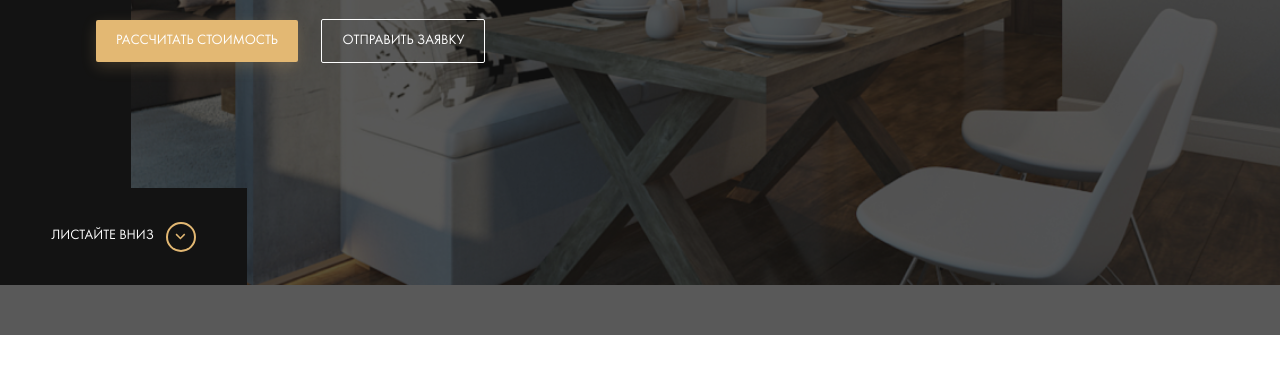
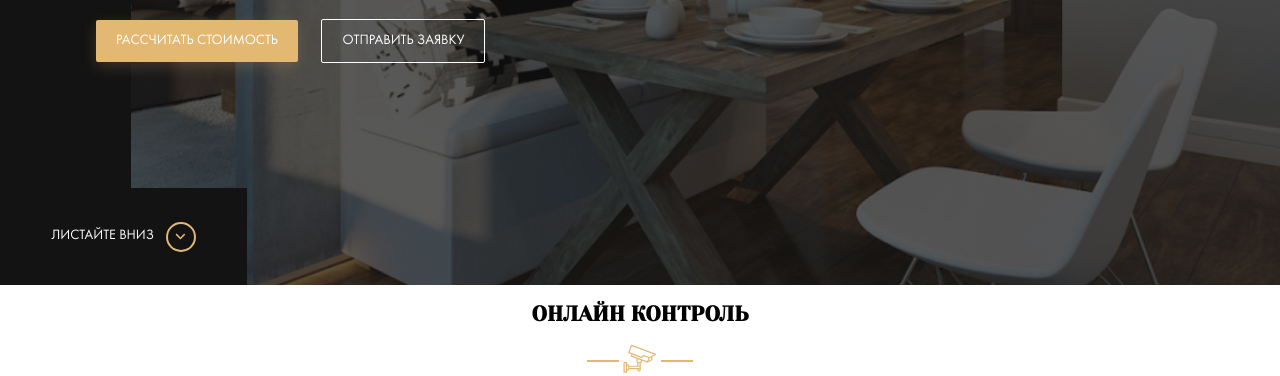
Before and after one commit to AlexGerman1337/trytogetbrain666, a website: page index.html in a window 1280 px wide. Shown: the part 515-891 px from the top of the page. Before the commit the page ends 850 px from the top, so only its background shows below. Drawn offline with Linux system fonts and the light colour scheme; files whose address does not match are found by name.

Commit message:
feat: add control section aтв move settings in settigns.sass

```diff
--- a/index.html
+++ b/index.html
@@ -52,6 +52,21 @@
     <a href="#" class="hero__scroll-down">Листайте вниз</a>
   </section>
   <!-- hero -->
+  <section class="control section">
+    <div class="container">
+      <div class="section-title">
+        <h2 class="section-title__heading">Онлайн контроль</h2>
+        <!-- /.section-title__heading -->
+        <div class="section-title__image">
+          <img src="img/Vectorvideo.svg" alt="video">
+        </div>
+        <!-- /.section title__image -->
+      </div>
+      <!-- /.section-title -->
+    </div>
+    <!-- /.container -->
+  </section>
+  <!-- /.control section -->
 </main>
 
 
--- /dev/null
+++ b/sass/_settings.sass
@@ -0,0 +1,22 @@
+*, *:before, *:after
+  box-sizing: border-box
+  // правило говорит о том что не надо считать высоту с учетом внутренного отступа - убрало прокрутку
+
+body
+  font-family: 'Futura Book', sans-serif
+  font-size: 14px
+.section
+  &-title
+    text-align: center
+    text-transform: uppercase
+    font-family: 'Yeseva One', cursive
+    &__image
+      display: flex
+      align-items: center
+      justify-content: center
+     &::before, &::after
+        content: ''
+        width: 32px
+        height: 2px
+        background-color: $primary
+        margin: 0px 10px
--- a/sass/style.sass
+++ b/sass/style.sass
@@ -3,14 +3,7 @@
 @import _variables
 @import _interface
 @import _grid
+@import 'settings'
 @import templates/_header
 @import templates/_hero
-
-
-*, *:before, *:after
-  box-sizing: border-box
-  // правило говорит о том что не надо считать высоту с учетом внутренного отступа - убрало прокрутку
-
-body
-  font-family: 'Futura Book', sans-serif
-  font-size: 14px
+@import templates/_control
--- a/sass/templates/_hero.sass
+++ b/sass/templates/_hero.sass
@@ -14,6 +14,8 @@
     width: 100%
     height: 100%
     background-color: rgba($dark, 0.7)
+    top: 0
+    left: 0
   &__content
     max-width: 670px
     position: relative
```
Also changed, not shown: css/style.css, img/Vectorvideo.svg (added), sass/templates/_control.sass (added).
